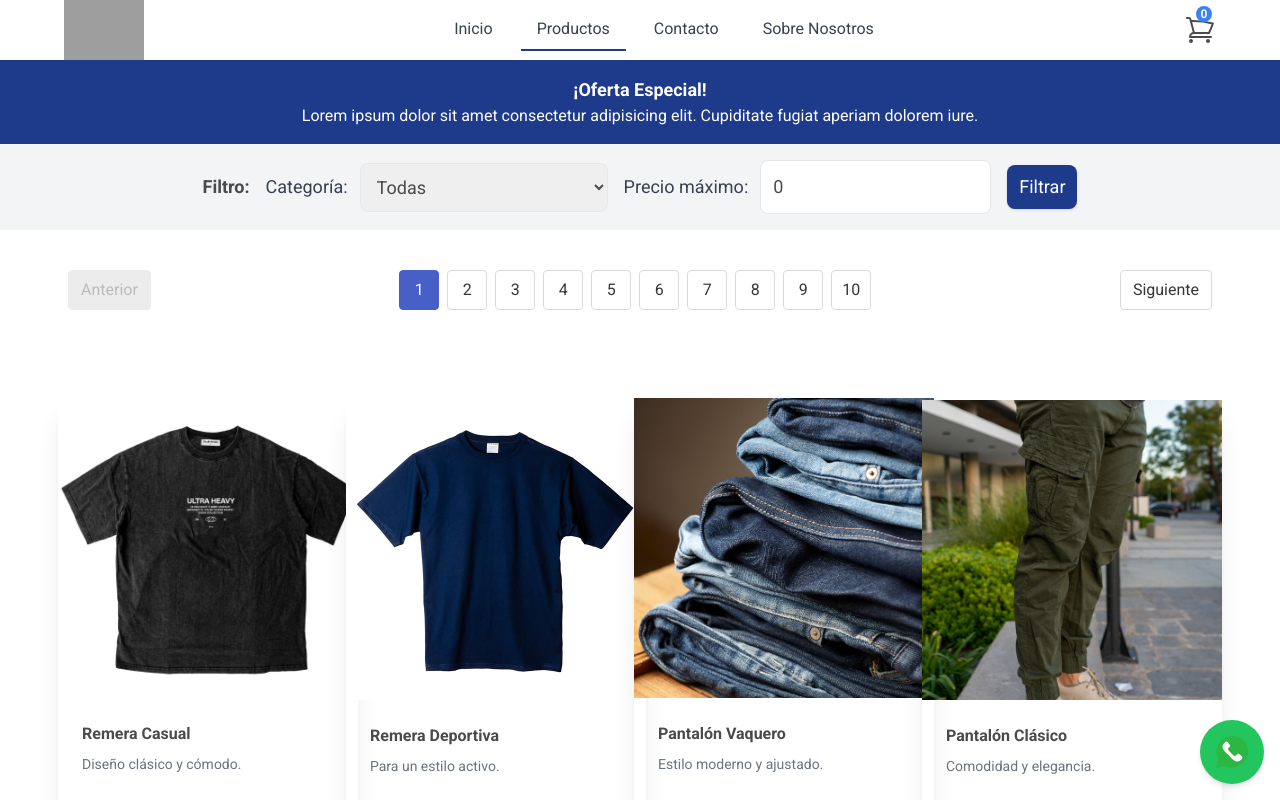
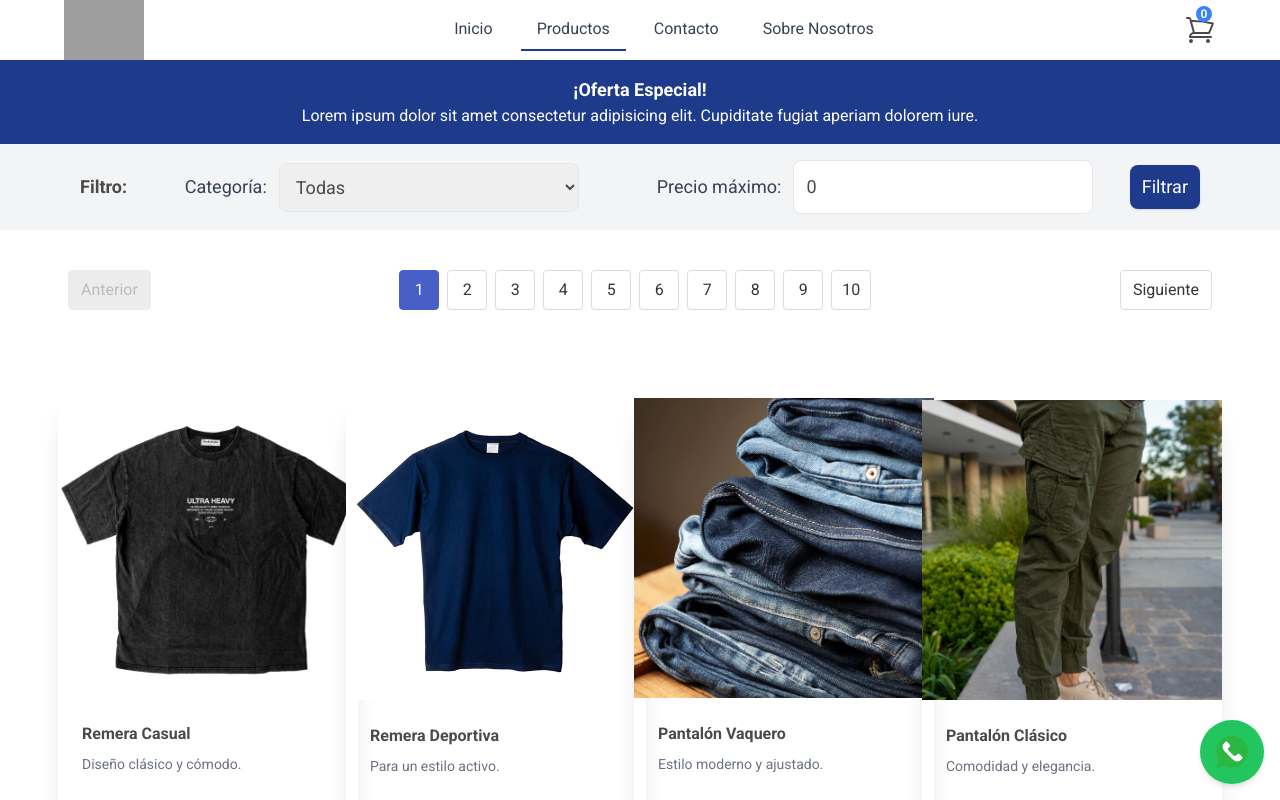
Before and after one commit to FrancoStoll/catalogo, a React (Vite) app: page /productos in a window 1280 px wide. Shown: the top 800 px of the page. Built offline with nearby package versions, Linux system fonts and the light colour scheme; grey boxes are pictures that could not be loaded.

Commit message:
carrito page h1

```diff
--- a/src/components/Products.tsx
+++ b/src/components/Products.tsx
@@ -83,9 +83,9 @@ const Products = ({ handleModalProduct, }: { handleModalProduct: (prod: Product)
                         <div className="flex flex-col md:flex-row gap-4 p-4 justify-start md:justify-center items-center text-lg">
                             <p className="font-bold">Filtro:</p>
 
-                            <div className="flex gap-3 items-center">
+                            <div className="flex gap-3 items-center justify-between md:justify-center w-full">
                                 <label htmlFor="categoria" className="text-gray-700">Categoría:</label>
-                                <select onChange={(e) => setCategoria(e.target.value)} className="p-3 border rounded-lg" name="categoria" id="categoria">
+                                <select onChange={(e) => setCategoria(e.target.value)} className="p-3 border rounded-lg w-[300px]" name="categoria" id="categoria">
                                     <option value="" disabled>Seleccione una categoría</option>
                                     <option value="all">Todas</option>
                                     <option value="remera">Remeras</option>
@@ -94,9 +94,9 @@ const Products = ({ handleModalProduct, }: { handleModalProduct: (prod: Product)
                                 </select>
                             </div>
 
-                            <div className="flex gap-3 items-center">
+                            <div className="flex gap-3 items-center w-full justify-between md:justify-center">
                                 <label htmlFor="precio" className="text-gray-700">Precio máximo:</label>
-                                <input value={+precioMax} onChange={e => setPrecioMax(+e.target.value)} className="p-3 border rounded-lg" type="text" id="precio" name="precio" placeholder="Ingrese precio máximo" />
+                                <input value={+precioMax} onChange={e => setPrecioMax(+e.target.value)} className="p-3 border rounded-lg w-[300px]" type="text" id="precio" name="precio" placeholder="Ingrese precio máximo" />
                             </div>
 
                             <button className="bg-blue-900 py-2 px-3 rounded-lg shadow text-white" onClick={filterProducts}>Filtrar</button>
--- a/src/components/Spinner/Spinner.css
+++ b/src/components/Spinner/Spinner.css
@@ -10,7 +10,7 @@
     width: 100%;
     height: 100%;
     border-radius: 50%;
-    background-color: #1e3a8a;
+    background-color: rgb(5, 5, 248);
     opacity: 0.6;
     position: absolute;
     top: 0;
--- a/src/index.css
+++ b/src/index.css
@@ -2,6 +2,7 @@
 @tailwind utilities;
 @tailwind base;
 
+
 body {
   font-family: "Roboto", sans-serif;
 }
--- a/src/pages/CarritoPage.tsx
+++ b/src/pages/CarritoPage.tsx
@@ -11,30 +11,23 @@ const CarritoPage = () => {
   return (
 
     <>
+      {cart?.length > 0 ? (
+        <div className="mb-10">
           <h1 className="bg-blue-900 text-center text-white py-4 mb-5 text-5xl font-bold">Tú Carrito</h1>
-      {cart?.length > 0 ? (
-        <div className="mb-10 px-4 md:px-0">
 
 
+          <div className="px-4 md:px-0">
             <div className="md:flex flex-col lg:flex-row md:gap-10 container mx-auto border p-4 rounded-md min-h-[calc(100vh-45vh)]">
-
               {/* parte de los productos */}
               <div className="w-9/10 xl:w-2/3">
-
                 {cart?.map((item) => (
-
                   <CartCard key={item.id} item={item} />
                 ))}
-
               </div>
-
-
-
               {/* parte del resumen */}
-
               <div className="w-9/10 xl:w-1/3">
-
                 <CartResumen cart={cart} />
+              </div>
             </div>
           </div>
         </div>
```
Lines whose indentation alone changed are shown as unchanged.
